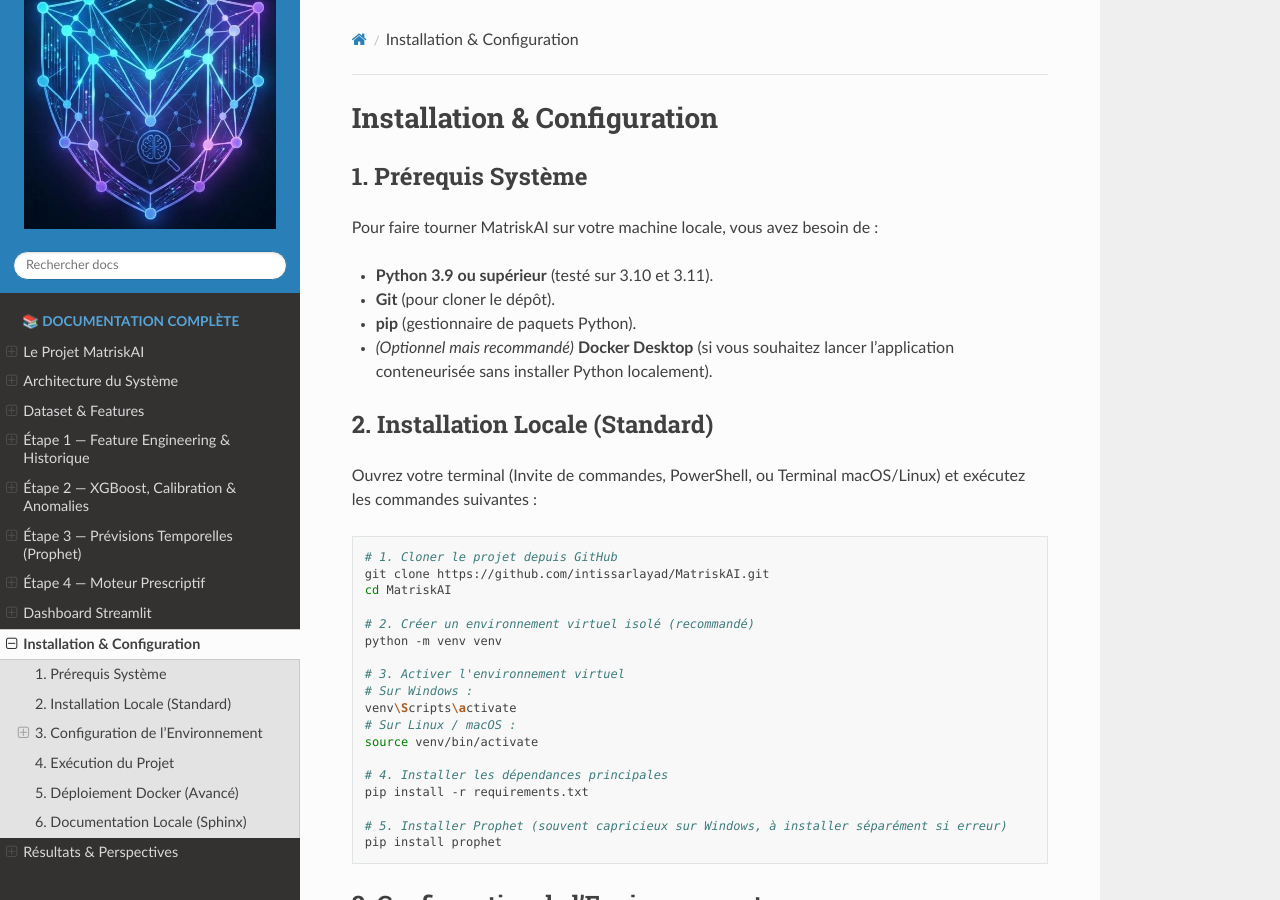
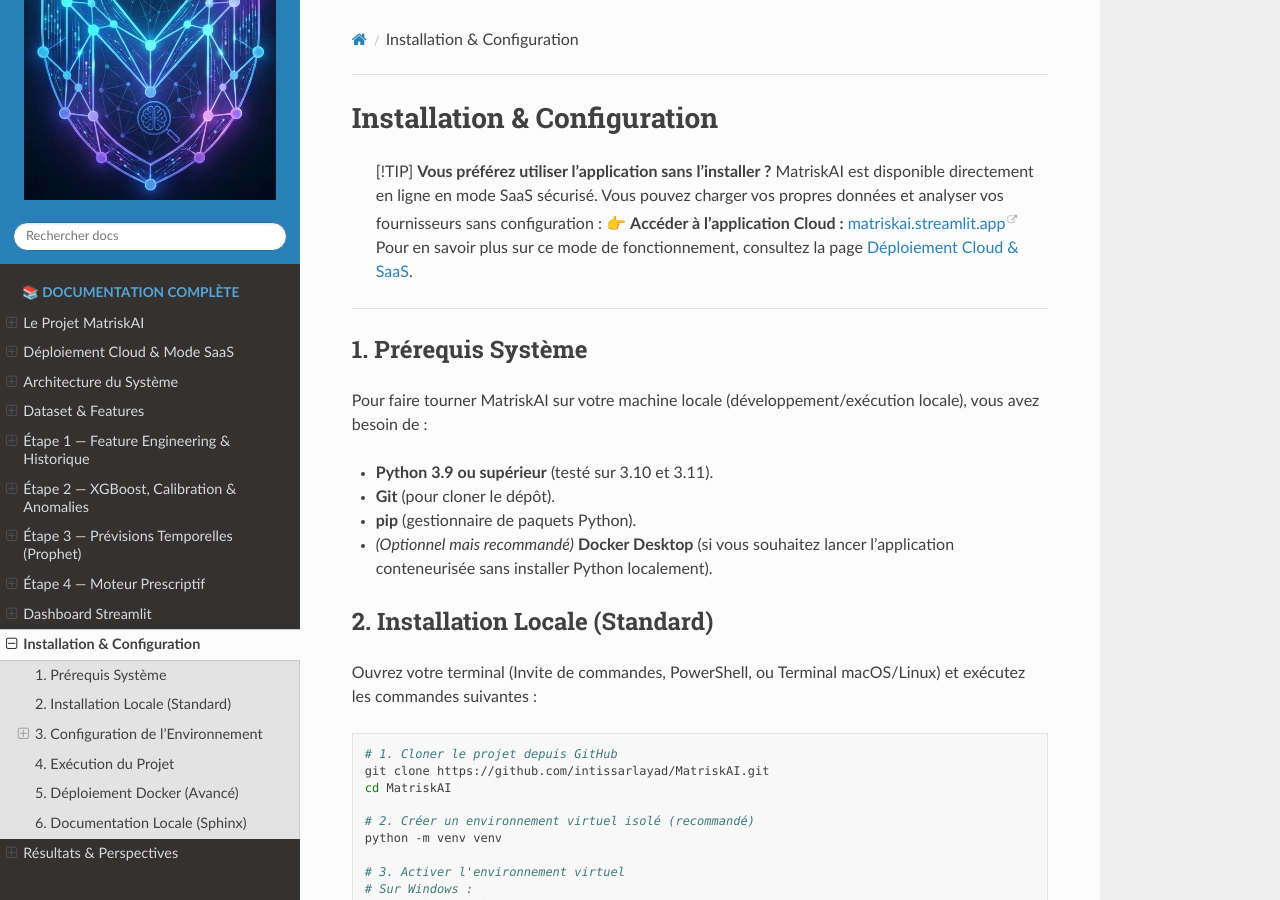
Before and after one commit to intissarlayad/MatriskAI, a Sphinx documentation site: the page built from docs/installation.md, in a window 1280 px wide and 900 px high. Built offline with Sphinx 7.4.7 and the Read the Docs theme 3.1.0, drawn with Linux system fonts in a browser that asks for light colours.

Commit message:
docs: add cloud saas deployment guide and update readthedocs

````diff
--- a/docs/installation.md
+++ b/docs/installation.md
@@ -1,8 +1,16 @@
 # Installation & Configuration
+
+> [!TIP]
+> **Vous préférez utiliser l'application sans l'installer ?**
+> MatriskAI est disponible directement en ligne en mode SaaS sécurisé. Vous pouvez charger vos propres données et analyser vos fournisseurs sans configuration :
+> 👉 **Accéder à l'application Cloud :** [matriskai.streamlit.app](https://matriskai.streamlit.app)
+> Pour en savoir plus sur ce mode de fonctionnement, consultez la page [Déploiement Cloud & SaaS](deploiement.md).
+
+---
 
 ## 1. Prérequis Système
 
-Pour faire tourner MatriskAI sur votre machine locale, vous avez besoin de :
+Pour faire tourner MatriskAI sur votre machine locale (développement/exécution locale), vous avez besoin de :
 
 * **Python 3.9 ou supérieur** (testé sur 3.10 et 3.11).
 * **Git** (pour cloner le dépôt).
@@ -42,7 +50,7 @@ Le projet repose sur deux fichiers de configuration essentiels :
 Pour utiliser le chatbot de l'Étape 5 (Dashboard), vous devez configurer la clé API Groq.
 1. Créez un fichier texte nommé exactement `.env` à la racine du projet.
 2. Ajoutez cette ligne à l'intérieur :
-   ```env
+   ```text
    GROQ_API_KEY=gsk_VotreCleApiIci
    ```
 ```{note}
````
Also changed, not shown: README.md (+24 -2 lines), docs/deploiement.md (added, +49 -0 lines), docs/index.md (+1 -0 lines).
